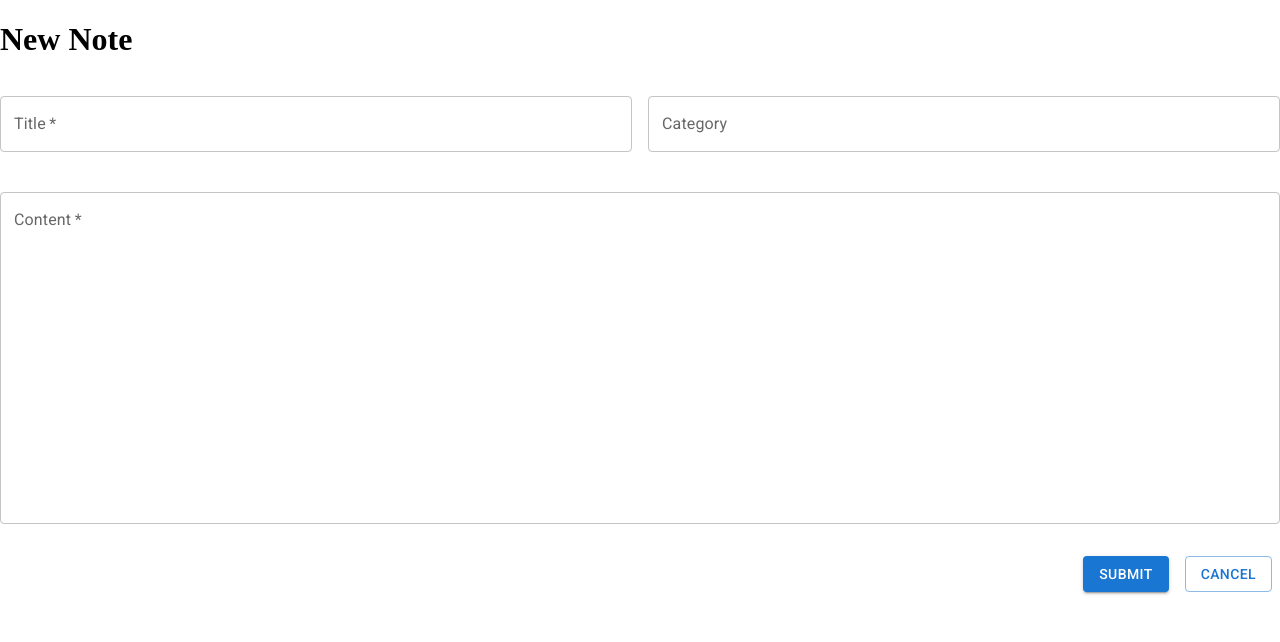
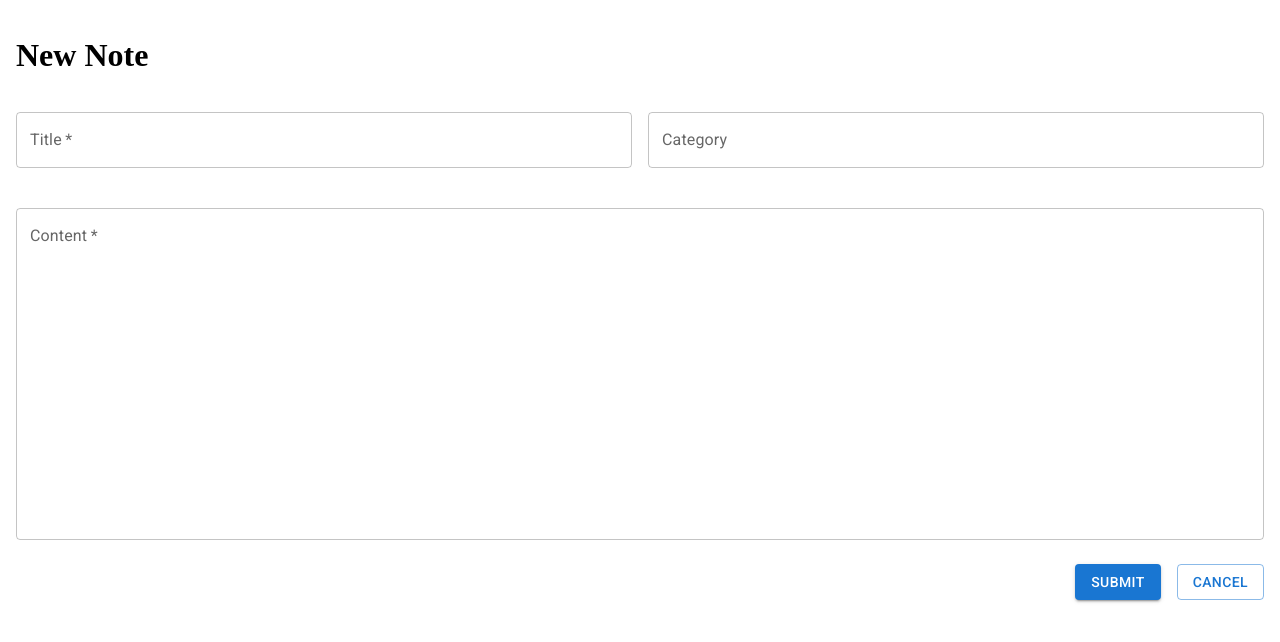
Before and after one commit to tomasesquivelgc/Note-Taking-App, a React (Vite) app: page /new in a window 1280 px wide. Shown: the top 642 px of the page. Built offline with nearby package versions, Linux system fonts and the light colour scheme.

Commit message:
add appropiate padding and gaps

```diff
--- a/src/components/NewNote.tsx
+++ b/src/components/NewNote.tsx
@@ -1,3 +1,4 @@
+import { Box } from "@mui/material";
 import { NoteForm } from "./NoteForm"
 import { NoteData, Tag } from "../App";
 
@@ -9,9 +10,9 @@ type newNoteProps = {
 
 export function NewNote({onSubmit, onAddTag, availableTags}: newNoteProps) {
   return (
-    <div>
+    <Box p={2} gap={4}>
       <h1>New Note</h1>
       <NoteForm onSubmit={onSubmit} onAddTag={onAddTag} availableTags={availableTags} />
-    </div>
+    </Box>
   )
 }
--- a/src/components/NoteForm.tsx
+++ b/src/components/NoteForm.tsx
@@ -45,7 +45,7 @@ export function NoteForm({ onSubmit, onAddTag, availableTags }: NoteFormProps):
   };
 
   return (
-    <Box component="form" onSubmit={handleSubmit} sx={{ '& button': { m: 1 } }}>
+    <Box component="form" onSubmit={handleSubmit}>
       <Grid container spacing={2}>
         <Grid item xs={6}>
           <TextField
@@ -92,7 +92,7 @@ export function NoteForm({ onSubmit, onAddTag, availableTags }: NoteFormProps):
             fullWidth  // Ensure the TextField takes the full width
           />
         </Grid>
-        <Grid item xs={12} container justifyContent={'flex-end'}>
+        <Grid item xs={12} container justifyContent={'flex-end'} gap={2}>
           <Button
           type="submit"
           variant="contained"
```
